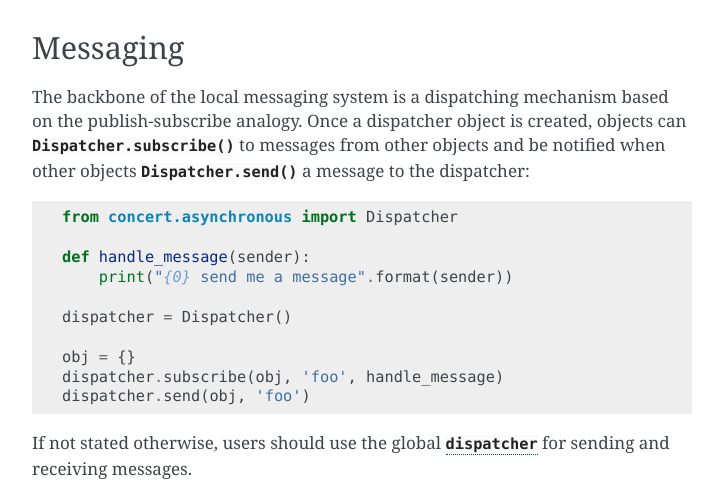
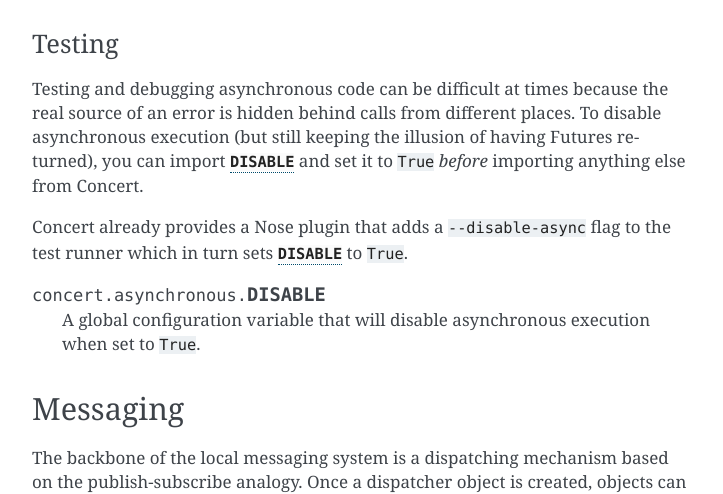
Before and after one commit to ufo-kit/concert, a Sphinx documentation site: the page built from docs/api/async.rst, in a window 1280 px wide and 900 px high, scrolled down 1060 px, cut to the strip 234-728 px from the top of the window. Shown: the whole strip, without its empty margins (388-1111 px from the left). Built offline with Sphinx 7.4.7, drawn with Linux system fonts in a browser that asks for light colours; some of the changed text lies outside the part shown.

Commit message:
Document disabling asynchronous execution

```diff
--- a/docs/api/async.rst
+++ b/docs/api/async.rst
@@ -39,10 +39,27 @@
 multiprocessing module which provides functionality not limited by Python's
 global interpreter lock.
 
-
 .. autofunction:: async
 .. autofunction:: is_async
 .. autofunction:: wait
+
+
+Testing
+-------
+
+Testing and debugging asynchronous code can be difficult at times because the
+real source of an error is hidden behind calls from different places. To
+disable asynchronous execution (but still keeping the illusion of having
+Futures returned), you can import :data:`.DISABLE` and set it to ``True``
+*before* importing anything else from Concert.
+
+Concert already provides a Nose plugin that adds a ``--disable-async`` flag to
+the test runner which in turn sets :data:`.DISABLE` to ``True``.
+
+.. py:data:: concert.asynchronous.DISABLE
+
+    A global configuration variable that will disable asynchronous execution
+    when set to ``True``.
 
 
 Messaging
```
